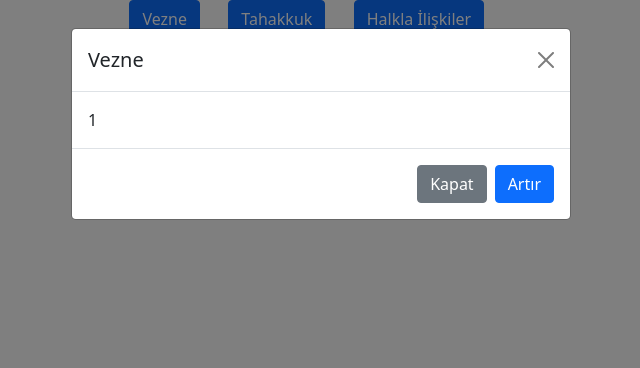
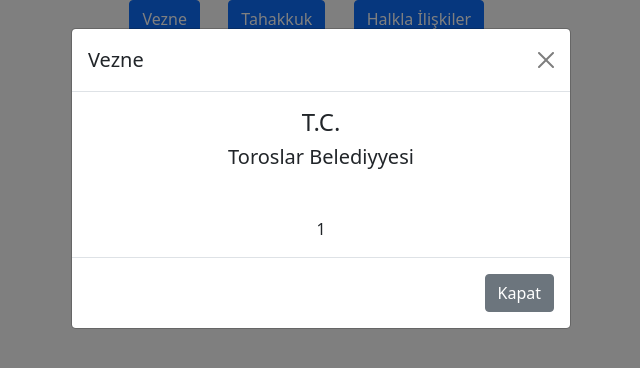
Before and after one commit to ArifBabayev05/ProblemSolve, a plain HTML site: page index.html in a window 1280 px wide. Both pictures are taken after a click on the button "Vezne". Shown: the whole page, without its empty margins (319-959 px from the left). Drawn offline with nearby package versions, Linux system fonts and the light colour scheme.

Commit message:
Add files via upload

```diff
--- a/index.html
+++ b/index.html
@@ -14,7 +14,8 @@
     <div style="display: flex; justify-content: center;">
         <div style="margin-right:20px;">
             <!-- Button trigger modal -->
-            <button type="button" onclick="GetId()"  name="vezne" id="1"  value="Vezne" class="btn btn-primary" data-bs-toggle="modal" data-bs-target="#exampleModal">
+            <button type="button" onclick="GetId()" name="vezne" id="1" value="Vezne" class="btn btn-primary"
+                data-bs-toggle="modal" data-bs-target="#exampleModal">
                 Vezne
             </button>
 
@@ -28,11 +29,15 @@
                             <button type="button" class="btn-close" data-bs-dismiss="modal" aria-label="Close"></button>
                         </div>
                         <div class="modal-body">
-                            <div id="goster">0</div>
+                            <div class="mb-5">
+                                <h4 style="text-align: center;">T.C.</h4>
+                                <h5 style="text-align: center;">Toroslar Belediyyesi</h5>
+
+                            </div>
+                            <div style="text-align: center;" id="goster">0</div>
                         </div>
                         <div class="modal-footer">
                             <button type="button" class="btn btn-secondary" data-bs-dismiss="modal">Kapat</button>
-                            <button type="button" onclick="GetId()" class="btn btn-primary">Artır</button>
                         </div>
                     </div>
                 </div>
@@ -41,7 +46,8 @@
 
         <div style="margin-right:20px;">
             <!-- Button trigger modal -->
-            <button type="button" onclick="GetId2()"  name="Tahakkuk" id="1"  value="Tahakkuk" class="btn btn-primary" data-bs-toggle="modal" data-bs-target="#exampleModal2">
+            <button type="button" onclick="GetId2()" name="Tahakkuk" id="1" value="Tahakkuk" class="btn btn-primary"
+                data-bs-toggle="modal" data-bs-target="#exampleModal2">
                 Tahakkuk
             </button>
 
@@ -55,11 +61,16 @@
                             <button type="button" class="btn-close" data-bs-dismiss="modal" aria-label="Close"></button>
                         </div>
                         <div class="modal-body">
-                            <div id="goster2">1000</div>
+                            <div class="mb-5">
+                                <h4 style="text-align: center;">T.C.</h4>
+                                <h5 style="text-align: center;">Toroslar Belediyyesi</h5>
+
+                            </div>
+                            <div style="text-align: center;"  id="goster2">1000</div>
                         </div>
                         <div class="modal-footer">
                             <button type="button" class="btn btn-secondary" data-bs-dismiss="modal">Kapat</button>
-                            <button type="button" onclick="GetId2()" class="btn btn-primary">Artır</button>
+
                         </div>
                     </div>
                 </div>
@@ -67,7 +78,8 @@
         </div>
         <div style="margin-right:20px;">
             <!-- Button trigger modal -->
-            <button type="button" onclick="GetId3()"  name="Halkla ilişkiler" id="1"  value="Halkla ilişkiler" class="btn btn-primary" data-bs-toggle="modal" data-bs-target="#exampleModal3">
+            <button type="button" onclick="GetId3()" name="Halkla ilişkiler" id="1" value="Halkla ilişkiler"
+                class="btn btn-primary" data-bs-toggle="modal" data-bs-target="#exampleModal3">
                 Halkla İlişkiler
             </button>
 
@@ -81,11 +93,16 @@
                             <button type="button" class="btn-close" data-bs-dismiss="modal" aria-label="Close"></button>
                         </div>
                         <div class="modal-body">
-                            <div id="goster3">2000</div>
+                            <div class="mb-5">
+                                <h4 style="text-align: center;">T.C.</h4>
+                                <h5 style="text-align: center;">Toroslar Belediyyesi</h5>
+
+                            </div>
+                            <div style="text-align: center;"  id="goster3">2000</div>
                         </div>
                         <div class="modal-footer">
                             <button type="button" class="btn btn-secondary" data-bs-dismiss="modal">Kapat</button>
-                            <button type="button" onclick="GetId3()" class="btn btn-primary">Artır</button>
+
                         </div>
                     </div>
                 </div>
@@ -114,7 +131,9 @@
         }
     </script>
 
-<script src="https://cdn.jsdelivr.net/npm/bootstrap@5.1.3/dist/js/bootstrap.bundle.min.js" integrity="sha384-ka7Sk0Gln4gmtz2MlQnikT1wXgYsOg+OMhuP+IlRH9sENBO0LRn5q+8nbTov4+1p" crossorigin="anonymous"></script>
+    <script src="https://cdn.jsdelivr.net/npm/bootstrap@5.1.3/dist/js/bootstrap.bundle.min.js"
+        integrity="sha384-ka7Sk0Gln4gmtz2MlQnikT1wXgYsOg+OMhuP+IlRH9sENBO0LRn5q+8nbTov4+1p"
+        crossorigin="anonymous"></script>
 </body>
 
 </html>
```
